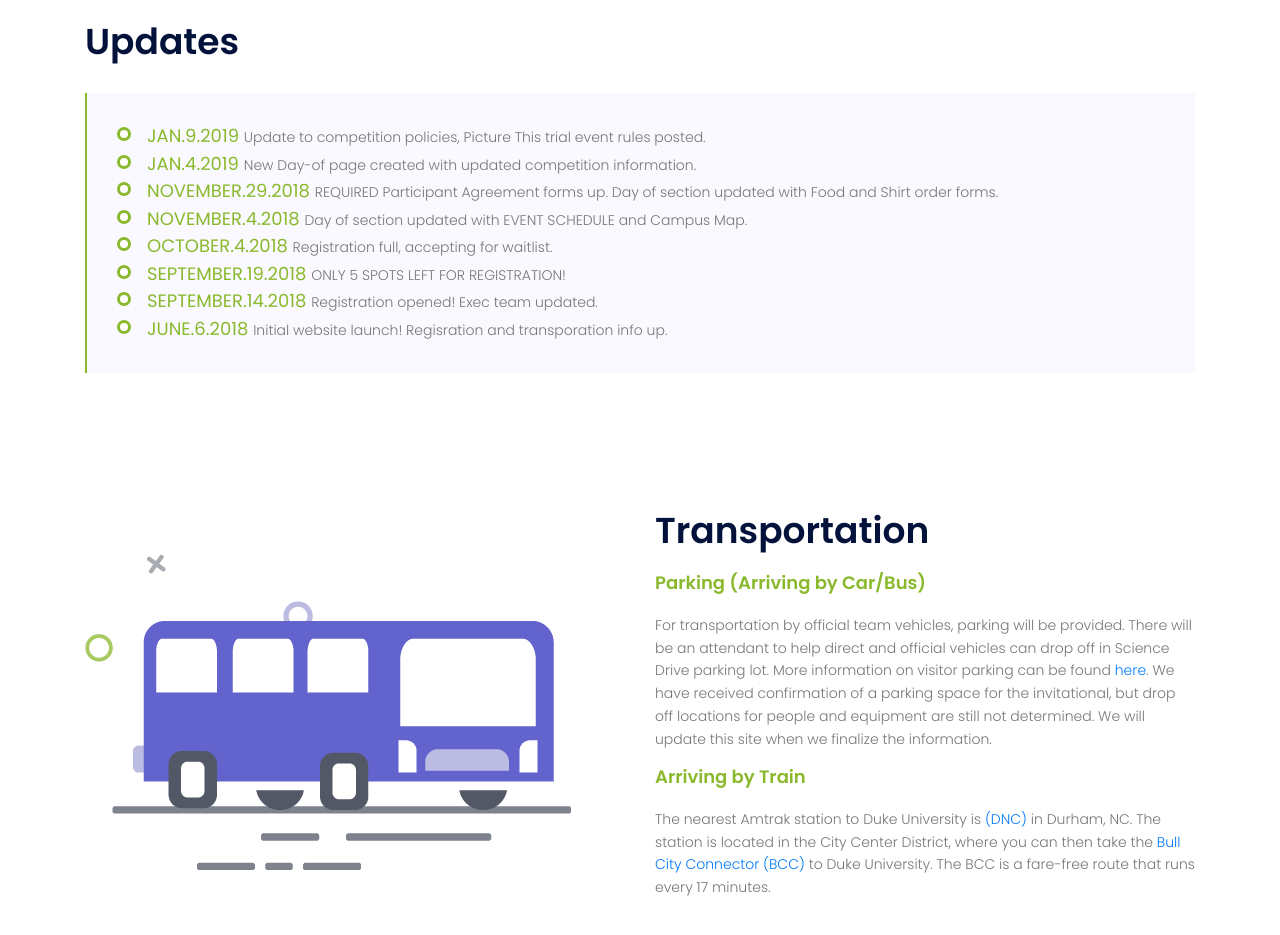
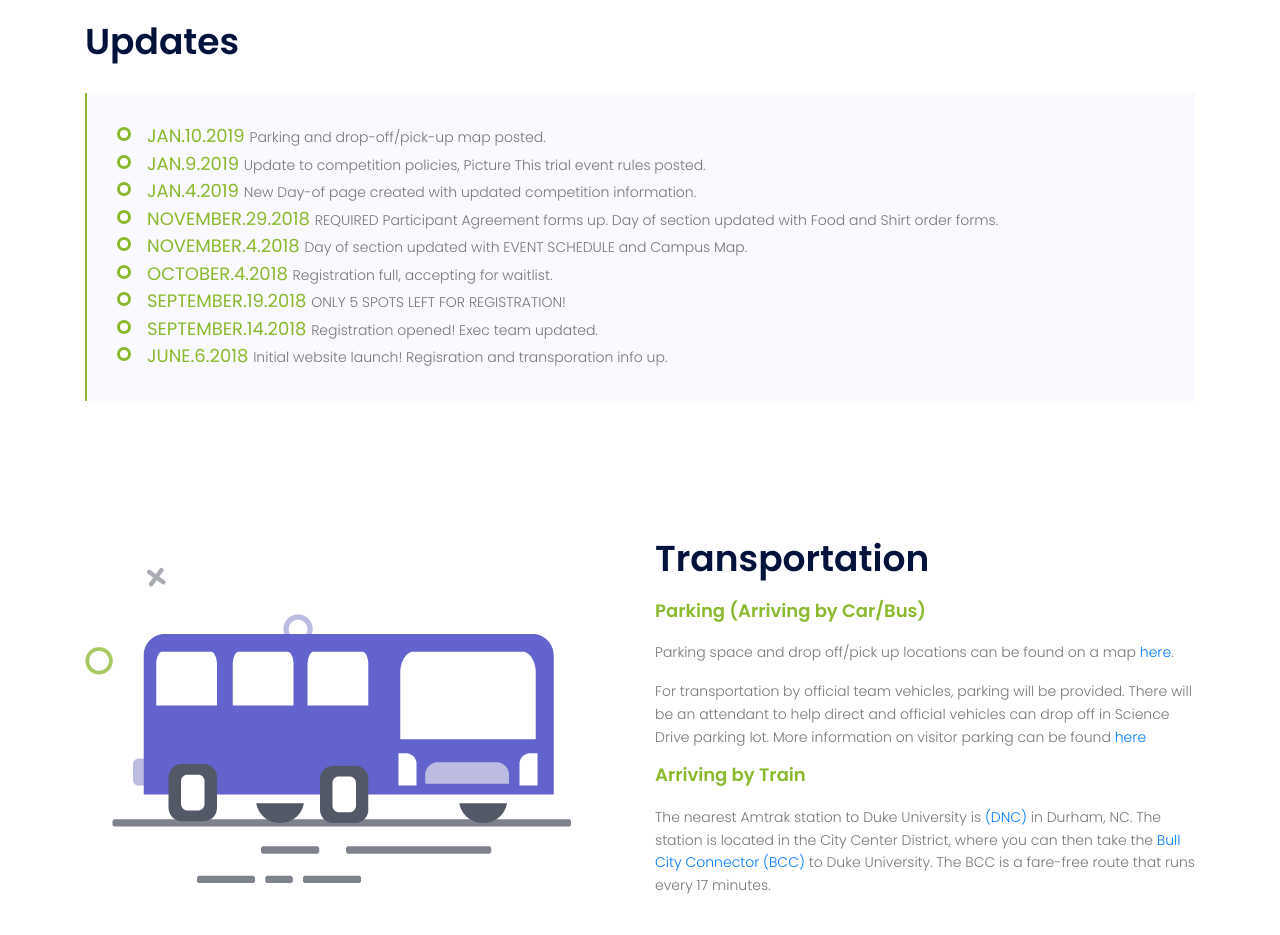
Before and after one commit to dukescioly/dukescioly.github.io, a plain HTML site: page index.html in a window 1280 px wide. Shown: the part 900-1835 px from the top of the page. Drawn offline with nearby package versions, Linux system fonts and the light colour scheme; some packages are replaced by stand-ins of ours.

Commit message:
parking/drop off map

```diff
--- a/index.html
+++ b/index.html
@@ -98,6 +98,7 @@
           <div class="col-lg-12">
             <blockquote class="generic-blockquote">
               <ul class="unordered-list">
+                <li><b style='font-size: large;'>JAN.10.2019 </b>Parking and drop-off/pick-up map posted.</li>
                 <li><b style='font-size: large;'>JAN.9.2019 </b>Update to competition policies, Picture This trial event rules posted.</li>
                 <li><b style='font-size: large;'>JAN.4.2019 </b>New Day-of page created with updated competition information.</li>
                 <li><b style='font-size: large;'>NOVEMBER.29.2018 </b>REQUIRED Participant Agreement forms up. Day of section updated with Food and Shirt order forms.</li>
@@ -126,11 +127,11 @@
     <div class="col-lg-6 video-left">
       <h1>Transportation</h1>
       <h4 class="mb-20" style='color:#8ab92d;' >Parking (Arriving by Car/Bus)</h4>
-          <p>For transportation by official team vehicles, parking will be provided. There will be an attendant to help direct
+          <p>Parking space and drop off/pick up locations can be found on a map <a href='img/Scioly2019_parking.jpg' target="_blank">here</a>.
+          </p><p>
+            For transportation by official team vehicles, parking will be provided. There will be an attendant to help direct
             and official vehicles can drop off in Science Drive parking lot.
-            More information on visitor parking can be found <a href='https://parking.duke.edu/visitor' target='_blank'>here</a>.
-            We have received confirmation of a parking space for the invitational, but drop off locations for people and equipment
-            are still not determined. We will update this site when we finalize the information.
+            More information on visitor parking can be found <a href='https://parking.duke.edu/visitor' target='_blank'>here</a>
           </p>
       <!-- <h4 class="mb-20" style='color:#8ab92d;' >Arriving by Plane</h4>
           <p>We recommend arriving at Raleigh Durham International Airport (RDU), which is about a 20-minute drive from campus.
```
Also changed, not shown: 2 other files.
